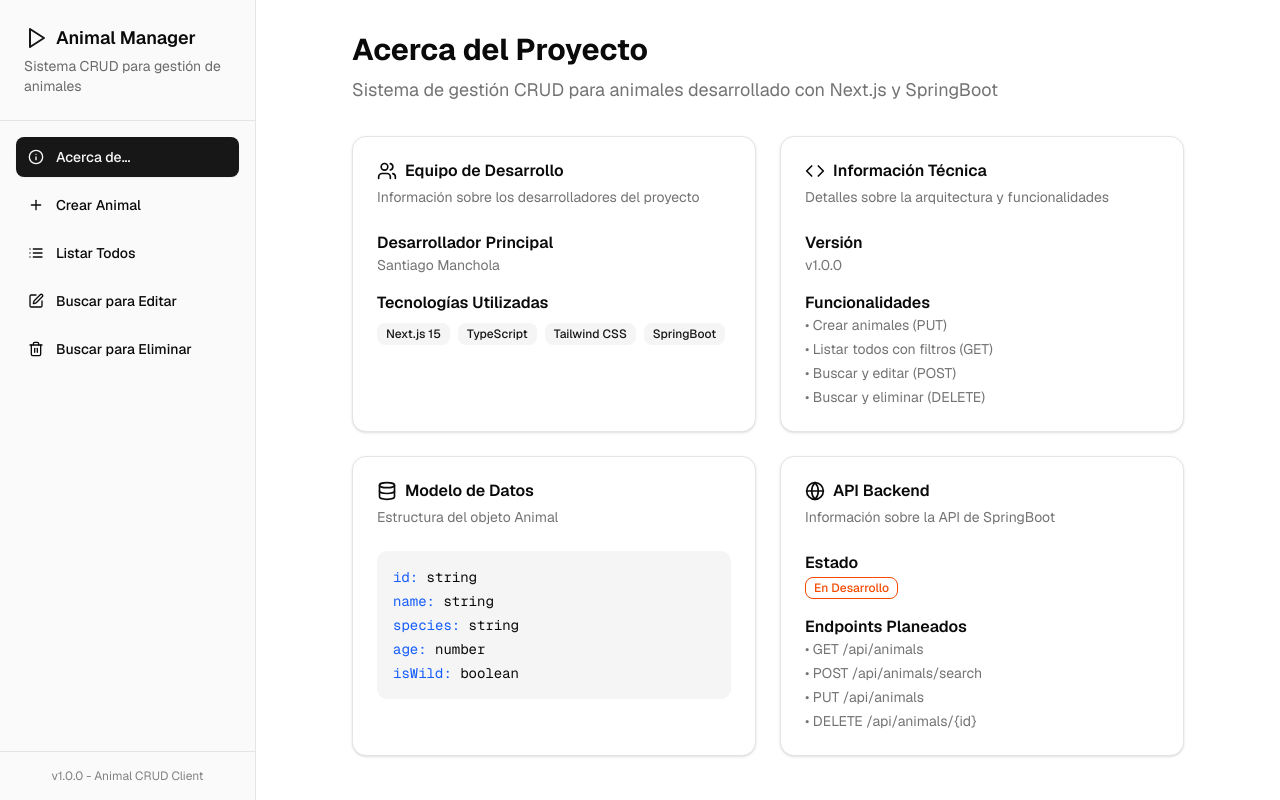
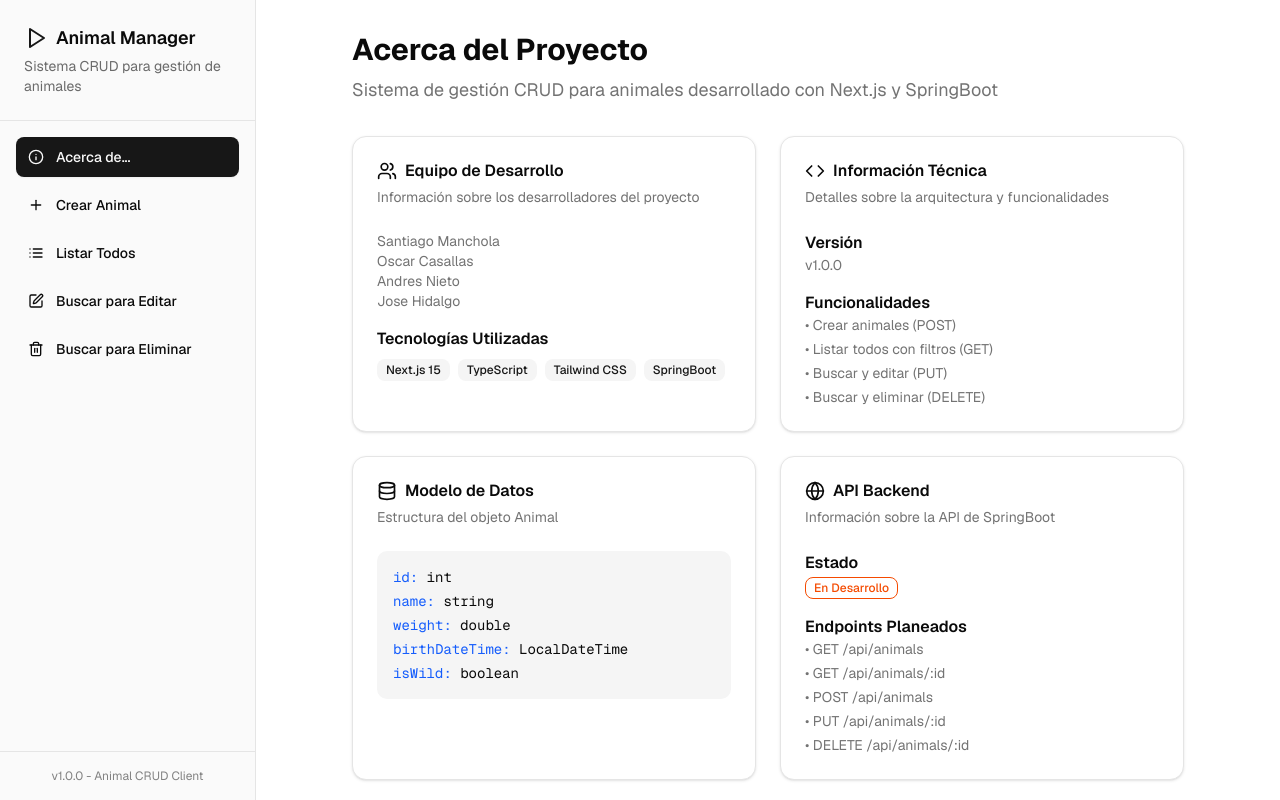
Before and after one commit to SantiagoManchola/v0-animal-crud-client, a Next.js app: page / in a window 1280 px wide. Built offline with nearby package versions, Linux system fonts and the light colour scheme.

Commit message:
feat: enhance AboutView with updated team information and API details

```diff
--- a/components/views/about-view.tsx
+++ b/components/views/about-view.tsx
@@ -1,14 +1,23 @@
-import { Card, CardContent, CardDescription, CardHeader, CardTitle } from "@/components/ui/card"
-import { Badge } from "@/components/ui/badge"
-import { Users, Code, Database, Globe } from "lucide-react"
+import {
+  Card,
+  CardContent,
+  CardDescription,
+  CardHeader,
+  CardTitle,
+} from "@/components/ui/card";
+import { Badge } from "@/components/ui/badge";
+import { Users, Code, Database, Globe } from "lucide-react";
 
 export function AboutView() {
   return (
     <div className="p-8 max-w-4xl mx-auto">
       <div className="mb-8">
-        <h1 className="text-3xl font-bold text-foreground mb-2">Acerca del Proyecto</h1>
+        <h1 className="text-3xl font-bold text-foreground mb-2">
+          Acerca del Proyecto
+        </h1>
         <p className="text-muted-foreground text-lg">
-          Sistema de gestión CRUD para animales desarrollado con Next.js y SpringBoot
+          Sistema de gestión CRUD para animales desarrollado con Next.js y
+          SpringBoot
         </p>
       </div>
 
@@ -20,12 +29,16 @@ export function AboutView() {
               <Users className="h-5 w-5" />
               Equipo de Desarrollo
             </CardTitle>
-            <CardDescription>Información sobre los desarrolladores del proyecto</CardDescription>
+            <CardDescription>
+              Información sobre los desarrolladores del proyecto
+            </CardDescription>
           </CardHeader>
           <CardContent className="space-y-4">
             <div>
-              <h4 className="font-semibold">Desarrollador Principal</h4>
               <p className="text-sm text-muted-foreground">Santiago Manchola</p>
+              <p className="text-sm text-muted-foreground">Oscar Casallas</p>
+              <p className="text-sm text-muted-foreground">Andres Nieto</p>
+              <p className="text-sm text-muted-foreground">Jose Hidalgo</p>
             </div>
             <div>
               <h4 className="font-semibold">Tecnologías Utilizadas</h4>
@@ -46,7 +59,9 @@ export function AboutView() {
               <Code className="h-5 w-5" />
               Información Técnica
             </CardTitle>
-            <CardDescription>Detalles sobre la arquitectura y funcionalidades</CardDescription>
+            <CardDescription>
+              Detalles sobre la arquitectura y funcionalidades
+            </CardDescription>
           </CardHeader>
           <CardContent className="space-y-4">
             <div>
@@ -56,9 +71,9 @@ export function AboutView() {
             <div>
               <h4 className="font-semibold">Funcionalidades</h4>
               <ul className="text-sm text-muted-foreground space-y-1">
-                <li>• Crear animales (PUT)</li>
+                <li>• Crear animales (POST)</li>
                 <li>• Listar todos con filtros (GET)</li>
-                <li>• Buscar y editar (POST)</li>
+                <li>• Buscar y editar (PUT)</li>
                 <li>• Buscar y eliminar (DELETE)</li>
               </ul>
             </div>
@@ -78,16 +93,17 @@ export function AboutView() {
             <div className="bg-muted p-4 rounded-lg font-mono text-sm">
               <div className="space-y-1">
                 <div>
-                  <span className="text-blue-600">id:</span> string
+                  <span className="text-blue-600">id:</span> int
                 </div>
                 <div>
                   <span className="text-blue-600">name:</span> string
                 </div>
                 <div>
-                  <span className="text-blue-600">species:</span> string
+                  <span className="text-blue-600">weight:</span> double
                 </div>
                 <div>
-                  <span className="text-blue-600">age:</span> number
+                  <span className="text-blue-600">birthDateTime:</span>{" "}
+                  LocalDateTime
                 </div>
                 <div>
                   <span className="text-blue-600">isWild:</span> boolean
@@ -104,12 +120,17 @@ export function AboutView() {
               <Globe className="h-5 w-5" />
               API Backend
             </CardTitle>
-            <CardDescription>Información sobre la API de SpringBoot</CardDescription>
+            <CardDescription>
+              Información sobre la API de SpringBoot
+            </CardDescription>
           </CardHeader>
           <CardContent className="space-y-4">
             <div>
               <h4 className="font-semibold">Estado</h4>
-              <Badge variant="outline" className="text-orange-600 border-orange-600">
+              <Badge
+                variant="outline"
+                className="text-orange-600 border-orange-600"
+              >
                 En Desarrollo
               </Badge>
             </div>
@@ -117,14 +138,15 @@ export function AboutView() {
               <h4 className="font-semibold">Endpoints Planeados</h4>
               <ul className="text-sm text-muted-foreground space-y-1">
                 <li>• GET /api/animals</li>
-                <li>• POST /api/animals/search</li>
-                <li>• PUT /api/animals</li>
-                <li>• DELETE /api/animals/{"{id}"}</li>
+                <li>• GET /api/animals/:id</li>
+                <li>• POST /api/animals</li>
+                <li>• PUT /api/animals/:id</li>
+                <li>• DELETE /api/animals/:id</li>
               </ul>
             </div>
           </CardContent>
         </Card>
       </div>
     </div>
-  )
+  );
 }
```
